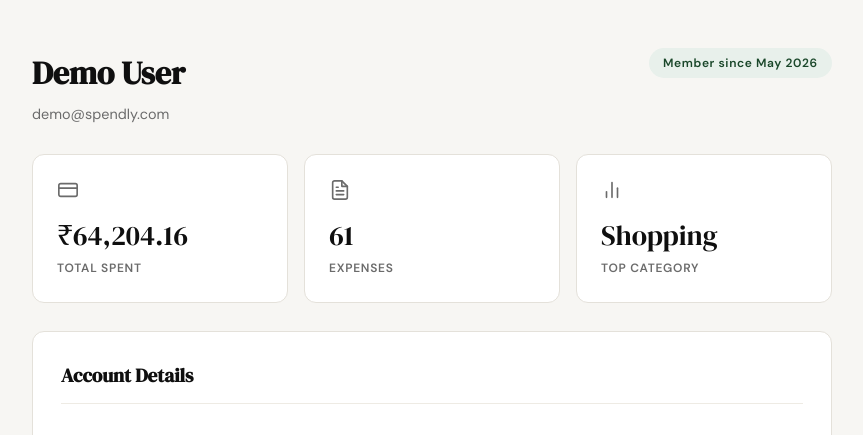
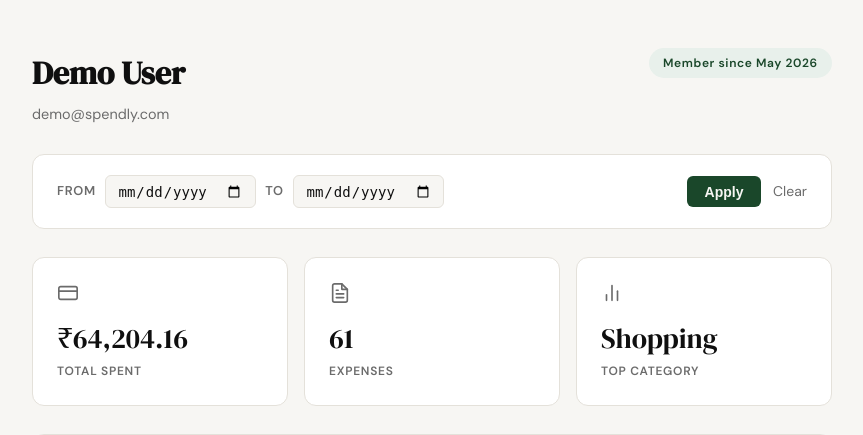
Before and after one commit to yashk011/Spendly, a Flask app: page /profile in a window 1280 px wide. Shown: the part 61-496 px from the top of the page, without its empty margins (208-1071 px from the left). Run offline with Flask 3, Linux system fonts and the light colour scheme; a user stored in the database is signed in; data comes from the database, SQL or seed files in the repository.

```diff
--- a/app.py
+++ b/app.py
@@ -1,4 +1,5 @@
 import sqlite3
+from datetime import datetime
 from flask import Flask, render_template, request, redirect, url_for, session
 from werkzeug.security import generate_password_hash, check_password_hash
 from database.db import get_db, init_db, seed_db
@@ -116,6 +117,23 @@ def logout():
     return redirect(url_for("login"))
 
 
+def _parse_date_filters(raw_from, raw_to):
+    """Return (date_from, date_to) as YYYY-MM-DD strings, or (None, None) if invalid/absent."""
+    try:
+        d_from = datetime.strptime(raw_from, "%Y-%m-%d").date()
+        d_to   = datetime.strptime(raw_to,   "%Y-%m-%d").date()
+    except ValueError:
+        return None, None
+    if d_from > d_to:
+        return None, None
+    return raw_from, raw_to
+
+
+def _fmt_date(date_str):
+    """Format a YYYY-MM-DD string as 'DD Mon YYYY' for display."""
+    return datetime.strptime(date_str, "%Y-%m-%d").strftime("%d %b %Y")
+
+
 @app.route("/profile")
 def profile():
     if not session.get("user_id"):
@@ -127,9 +145,17 @@ def profile():
         session.clear()
         return redirect(url_for("login"))
 
-    stats = get_summary_stats(session["user_id"])
-    recent_transactions = get_recent_transactions(session["user_id"])
-    categories = get_category_breakdown(session["user_id"])
+    raw_from = request.args.get("date_from", "").strip()
+    raw_to   = request.args.get("date_to",   "").strip()
+    date_from, date_to = _parse_date_filters(raw_from, raw_to)
+
+    any_input   = bool(raw_from or raw_to)
+    filter_active = bool(date_from and date_to)
+    filter_error  = any_input and not filter_active
+
+    stats = get_summary_stats(session["user_id"], date_from=date_from, date_to=date_to)
+    recent_transactions = get_recent_transactions(session["user_id"], date_from=date_from, date_to=date_to)
+    categories = get_category_breakdown(session["user_id"], date_from=date_from, date_to=date_to)
 
     return render_template("profile.html",
         user_name=user["name"],
@@ -142,6 +168,12 @@ def profile():
         has_recent=bool(recent_transactions),
         categories=categories,
         has_expenses=bool(categories),
+        date_from=date_from or "",
+        date_to=date_to or "",
+        filter_active=filter_active,
+        filter_error=filter_error,
+        filter_label_from=_fmt_date(date_from) if date_from else "",
+        filter_label_to=_fmt_date(date_to)   if date_to   else "",
     )
 
 
--- a/database/queries.py
+++ b/database/queries.py
@@ -22,13 +22,22 @@ def get_user_by_id(user_id):
         conn.close()
 
 
-def get_summary_stats(user_id):
+def _date_clause(date_from, date_to):
+    """Return (sql_fragment, extra_params) for an optional date BETWEEN filter."""
+    if date_from and date_to:
+        return " AND date BETWEEN ? AND ?", [date_from, date_to]
+    return "", []
+
+
+def get_summary_stats(user_id, date_from=None, date_to=None):
     """Return total spent, transaction count, and top spending category."""
     conn = get_db()
     try:
+        clause, dparams = _date_clause(date_from, date_to)
+
         row = conn.execute(
-            "SELECT SUM(amount), COUNT(*) FROM expenses WHERE user_id = ?",
-            (user_id,),
+            "SELECT SUM(amount), COUNT(*) FROM expenses WHERE user_id = ?" + clause,
+            [user_id] + dparams,
         ).fetchone()
 
         total_raw = row[0]
@@ -38,9 +47,9 @@ def get_summary_stats(user_id):
         transaction_count = count if count is not None else 0
 
         top_row = conn.execute(
-            "SELECT category FROM expenses WHERE user_id = ? "
-            "GROUP BY category ORDER BY SUM(amount) DESC LIMIT 1",
-            (user_id,),
+            "SELECT category FROM expenses WHERE user_id = ?" + clause +
+            " GROUP BY category ORDER BY SUM(amount) DESC LIMIT 1",
+            [user_id] + dparams,
         ).fetchone()
         top_category = top_row[0] if top_row is not None else "—"
 
@@ -53,15 +62,17 @@ def get_summary_stats(user_id):
         conn.close()
 
 
-def get_recent_transactions(user_id, limit=10):
+def get_recent_transactions(user_id, limit=10, date_from=None, date_to=None):
     """Return the most recent expenses for a user, formatted for display."""
     conn = get_db()
     try:
+        clause, dparams = _date_clause(date_from, date_to)
+
         rows = conn.execute(
             "SELECT amount, category, date, description "
-            "FROM expenses WHERE user_id = ? "
-            "ORDER BY date DESC, id DESC LIMIT ?",
-            (user_id, limit),
+            "FROM expenses WHERE user_id = ?" + clause +
+            " ORDER BY date DESC, id DESC LIMIT ?",
+            [user_id] + dparams + [limit],
         ).fetchall()
 
         result = []
@@ -78,15 +89,17 @@ def get_recent_transactions(user_id, limit=10):
         conn.close()
 
 
-def get_category_breakdown(user_id):
+def get_category_breakdown(user_id, date_from=None, date_to=None):
     """Return per-category totals and integer percentages that sum exactly to 100."""
     conn = get_db()
     try:
+        clause, dparams = _date_clause(date_from, date_to)
+
         rows = conn.execute(
             "SELECT category, COUNT(*) as cnt, SUM(amount) as total "
-            "FROM expenses WHERE user_id = ? "
-            "GROUP BY category ORDER BY total DESC",
-            (user_id,),
+            "FROM expenses WHERE user_id = ?" + clause +
+            " GROUP BY category ORDER BY total DESC",
+            [user_id] + dparams,
         ).fetchall()
 
         if not rows:
--- a/static/css/profile.css
+++ b/static/css/profile.css
@@ -215,6 +215,108 @@ th:last-child {
     max-width: 320px;
 }
 
+/* Filter Bar */
+
+.filter-bar {
+    background: var(--paper-card);
+    border: 1px solid var(--border);
+    border-radius: var(--radius-md);
+    padding: 1.25rem 1.5rem;
+    display: flex;
+    flex-direction: column;
+    gap: 0.75rem;
+}
+
+.filter-form {
+    display: flex;
+    align-items: center;
+    gap: 1rem;
+    flex-wrap: wrap;
+}
+
+.filter-fields {
+    display: flex;
+    align-items: center;
+    gap: 0.6rem;
+    flex-wrap: wrap;
+    flex: 1;
+}
+
+.filter-label {
+    font-size: 0.8rem;
+    font-weight: 600;
+    color: var(--ink-muted);
+    text-transform: uppercase;
+    letter-spacing: 0.05em;
+    white-space: nowrap;
+}
+
+.filter-input {
+    border: 1px solid var(--border);
+    border-radius: var(--radius-sm);
+    padding: 0.4rem 0.7rem;
+    font-size: 0.875rem;
+    color: var(--ink);
+    background: var(--paper);
+    outline: none;
+}
+
+.filter-input:focus {
+    border-color: var(--accent);
+}
+
+.filter-actions {
+    display: flex;
+    align-items: center;
+    gap: 0.75rem;
+}
+
+.filter-apply {
+    background: var(--accent);
+    color: var(--paper);
+    border: none;
+    border-radius: var(--radius-sm);
+    padding: 0.45rem 1.1rem;
+    font-size: 0.875rem;
+    font-weight: 600;
+    cursor: pointer;
+}
+
+.filter-apply:hover {
+    opacity: 0.88;
+}
+
+.filter-clear {
+    font-size: 0.875rem;
+    color: var(--ink-muted);
+    text-decoration: none;
+}
+
+.filter-clear:hover {
+    color: var(--ink);
+    text-decoration: underline;
+}
+
+.filter-active-label {
+    font-size: 0.78rem;
+    font-weight: 500;
+    color: var(--accent);
+    background: var(--accent-light);
+    display: inline-block;
+    padding: 0.25rem 0.75rem;
+    border-radius: 999px;
+    align-self: flex-start;
+}
+
+.filter-error-label {
+    font-size: 0.78rem;
+    font-weight: 500;
+    color: var(--error, #c0392b);
+    display: inline-block;
+    padding: 0.25rem 0;
+    align-self: flex-start;
+}
+
 /* Responsive */
 
 @media (max-width: 600px) {
--- a/templates/profile.html
+++ b/templates/profile.html
@@ -16,6 +16,27 @@
                 <p class="profile-subtitle">{{ user_email }}</p>
             </div>
             <span class="member-badge">Member since {{ member_since }}</span>
+        </div>
+
+        <!-- Date Filter Bar -->
+        <div class="filter-bar">
+            <form class="filter-form" method="get" action="{{ url_for('profile') }}">
+                <div class="filter-fields">
+                    <label class="filter-label" for="date_from">From</label>
+                    <input class="filter-input" type="date" id="date_from" name="date_from" value="{{ date_from }}">
+                    <label class="filter-label" for="date_to">To</label>
+                    <input class="filter-input" type="date" id="date_to" name="date_to" value="{{ date_to }}">
+                </div>
+                <div class="filter-actions">
+                    <button class="filter-apply" type="submit">Apply</button>
+                    <a class="filter-clear" href="{{ url_for('profile') }}">Clear</a>
+                </div>
+            </form>
+            {% if filter_active %}
+            <p class="filter-active-label">Filtered: {{ filter_label_from }} &rarr; {{ filter_label_to }}</p>
+            {% elif filter_error %}
+            <p class="filter-error-label">Invalid date range — showing all expenses.</p>
+            {% endif %}
         </div>
 
         <!-- Stats Row -->
```
Also changed, not shown: tests/test_date_filter.py (added, +412 -0 lines), .claude/specs/06-date-filter-profile-page.md (added).
